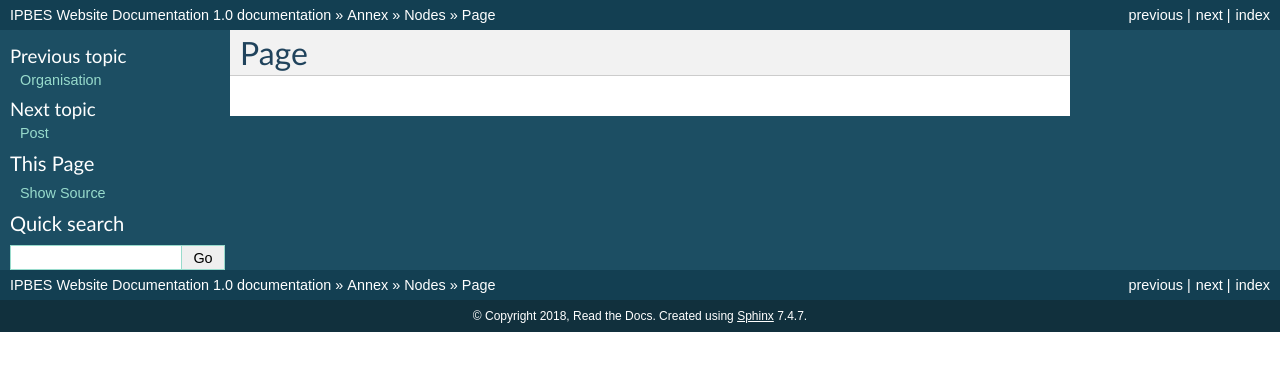
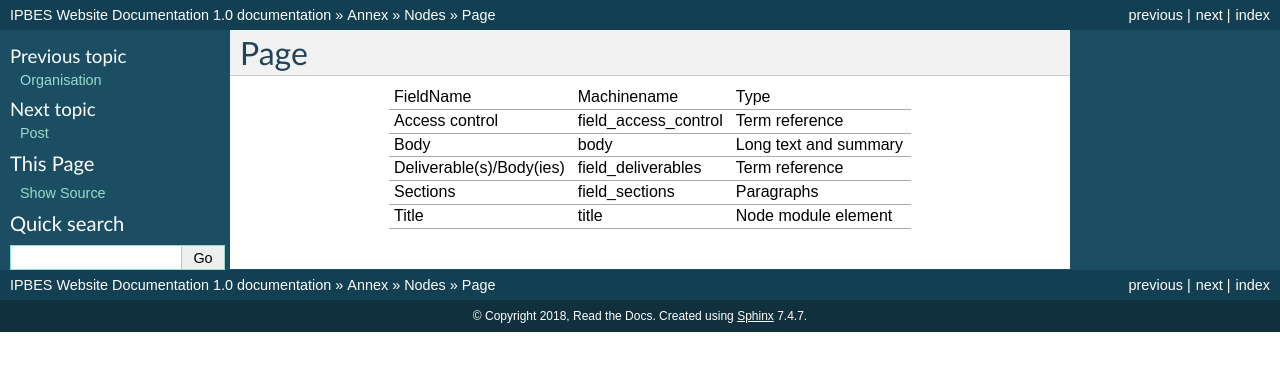
Before and after one commit to ipbes/ipbeswebdocs, a Sphinx documentation site: the page built from docs/annex/nodes/page.rst, in a window 1280 px wide. Shown: the top 371 px of the page. Built offline with Sphinx 7.4.7, drawn with Linux system fonts in a browser that asks for light colours; pages that are not in the unit, such as notebooks, are missing from menus.

Commit message:
Update page.rst

```diff
--- a/docs/annex/nodes/page.rst
+++ b/docs/annex/nodes/page.rst
@@ -1,2 +1,15 @@
 Page
 ====
++--------------------------+----------------------+-----------------------+
+| FieldName                | Machinename          | Type                  |
++--------------------------+----------------------+-----------------------+
+| Access control           | field_access_control | Term reference        |
++--------------------------+----------------------+-----------------------+
+| Body                     | body                 | Long text and summary |
++--------------------------+----------------------+-----------------------+
+| Deliverable(s)/Body(ies) | field_deliverables   | Term reference        |
++--------------------------+----------------------+-----------------------+
+| Sections                 | field_sections       | Paragraphs            |
++--------------------------+----------------------+-----------------------+
+| Title                    | title                | Node module element   |
++--------------------------+----------------------+-----------------------+
```
